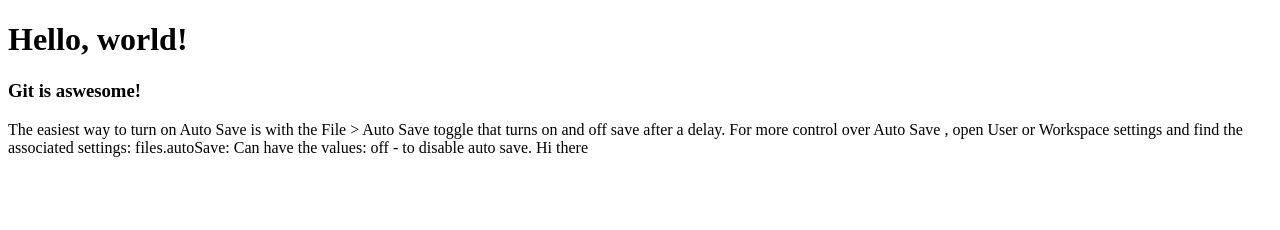
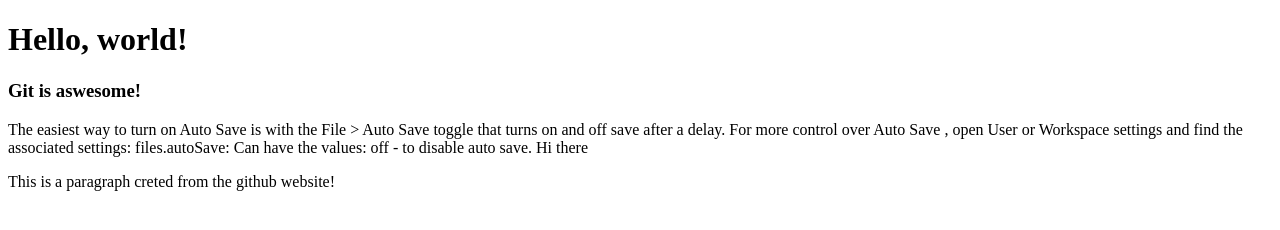
Before and after one commit to k4koffi/gitProject, a plain HTML site: page index.html in a window 1280 px wide. Drawn offline with Linux system fonts and the light colour scheme.

Commit message:
Added a paragraph from the Github website to index.html.
Updated index.html file from Github.

```diff
--- a/index.html
+++ b/index.html
@@ -12,6 +12,7 @@
 
     <p>The easiest way to turn on Auto Save is with the File > Auto Save toggle that turns on and off save after a delay. For more control over Auto Save , open User or Workspace settings and find the associated settings:
         files.autoSave: Can have the values: off - to disable auto save. <span>Hi there</span></p>
+    <p>This is a paragraph creted from the github website!</p>
 
 </body>
 </html>
```
